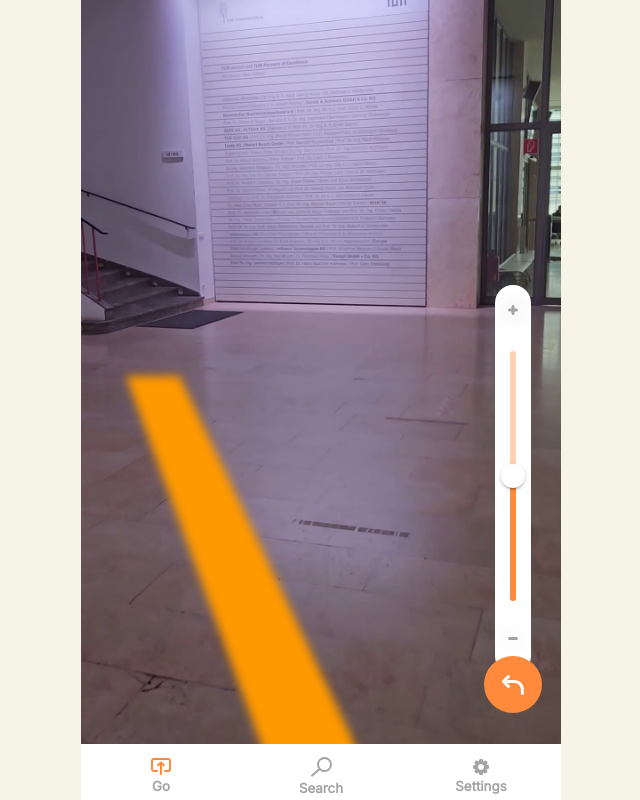
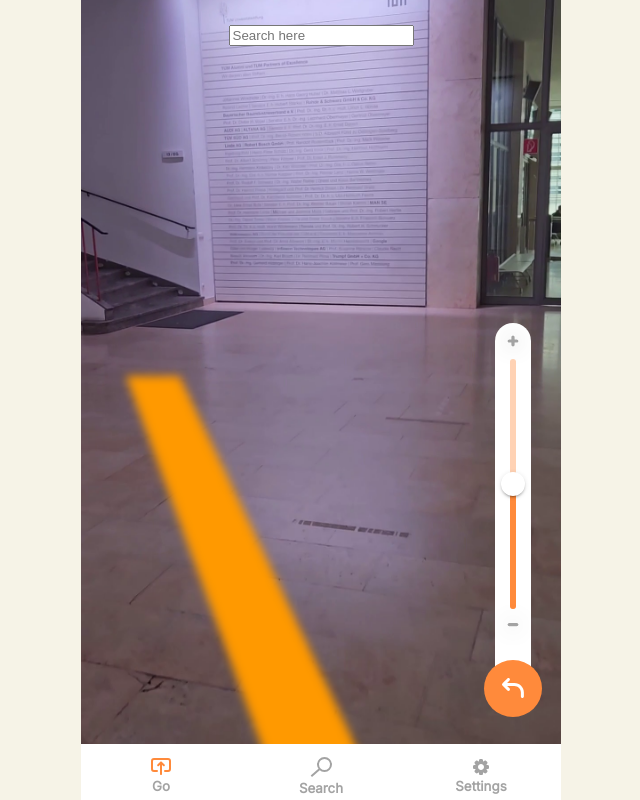
Before and after one commit to sataraw/unmazeddemo, a React (Create React App) app: page / in a window 1280 px wide. Shown: the whole page, without its empty margins (319-959 px from the left). Built offline with nearby package versions, Linux system fonts and the light colour scheme.

Commit message:
Slider SearchBar

```diff
--- a/src/App.jsx
+++ b/src/App.jsx
@@ -4,6 +4,7 @@ import 'firebase/compat/firestore'
 import React, { useEffect } from 'react';
 import ToolBar from './ToolBar';
 import Content from './Content';
+import SearchBar from './SearchBar';
 
 
 
--- a/src/Content.jsx
+++ b/src/Content.jsx
@@ -1,18 +1,15 @@
 import * as React from "react";
-import Box from "@mui/material/Box";
-import Stack from "@mui/material/Stack";
-import Add from "@mui/icons-material/VolumeDown";
-import Remove from "@mui/icons-material/VolumeUp";
-import Slider from "@mui/material/Slider";
 import currentImage from "./images/testImage.png";
 import ContinuousSlider from './ContinuousSlider'
+import SearchBar from './SearchBar';
 
 function Content() {
 
   return (
     <div className="contentWrapper">
       <img src={currentImage} className="currentImage"></img>
-        <ContinuousSlider/>
+      <ContinuousSlider/>
+      <SearchBar className="SearchBar"/>
     </div>
   );
 }
--- a/src/ContinuousSlider.jsx
+++ b/src/ContinuousSlider.jsx
@@ -49,8 +49,8 @@ export default function ContinuousSlider() {
     return (
       <div className="SliderContainer">
         <Box sx={{ height: 389, width: 36 }}>
-        <Stack spacing={2} direction="column"  alignItems="center" justifyContent="flex-start"  className="SliderBox">
-          <img src={Add} className="SliderIcon"/>
+        <Stack  direction="column"  alignItems="center" justifyContent="flex-start"  className="SliderBox">
+          <img src={Add} id="Add" className="SliderIcon"/>
           <PrettoSlider orientation="vertical" onChange={handleChange} value={value}/>
           <img src={Remove} className="SliderIcon"/>
           <ReturnButton className="ReturnButton">
--- /dev/null
+++ b/src/SearchBar.jsx
@@ -0,0 +1,21 @@
+import React, {useState} from 'react'
+
+const SearchBar = () => {
+    const [searchInput, setSearchInput] = useState("");
+    const handleChange = (e) => {
+        e.preventDefault();
+        setSearchInput(e.target.value);
+        if (searchInput.length > 0) {
+            return 0;
+        }
+    };
+
+
+    return <div className='SearchBarContainer'>
+    <input type='search'
+    placeholder='Search here'
+    onChange={handleChange}
+    value={searchInput}/>
+    </div>
+};
+export default SearchBar;
--- a/src/Style/App.css
+++ b/src/Style/App.css
@@ -10,7 +10,7 @@
 .AppWrapper {
   width: 100%;
   max-width: 30rem;
-    display: flex;
+  display: flex;
   justify-content: space-between;
   align-items: stretch;
   flex-direction: column;
@@ -85,7 +85,7 @@
 }
 
 .ReturnButton {
-  transform: translate(0px, -20px);
+  transform: translate(0px, 20px);
 }
 .SliderContainer {
   position: absolute;
@@ -95,5 +95,21 @@
   bottom: 0;
   right: 0;
   margin-right: 30px;
-  margin-bottom: 70px;
+  margin-bottom: 2rem;
 }
+.SliderIcon {
+  width: 100%;
+  transform: scale(1.5);
+  height: 100%;
+}
+.SliderIcon #Add{
+  margin-top: 10px;
+}
+.SearchBarContainer {
+  margin-top: 5%;
+  z-index: 1;
+}
+.SearchBar {
+  height: 50px;
+  width: 100%;
+}
```
